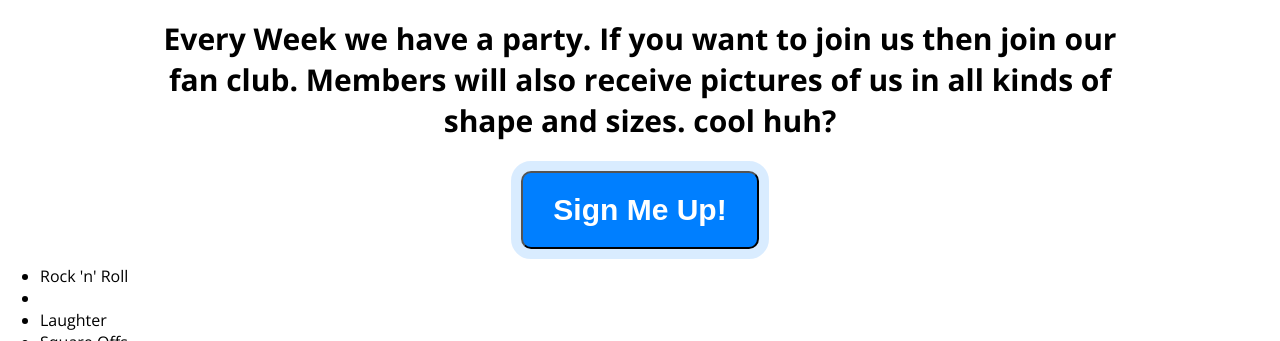
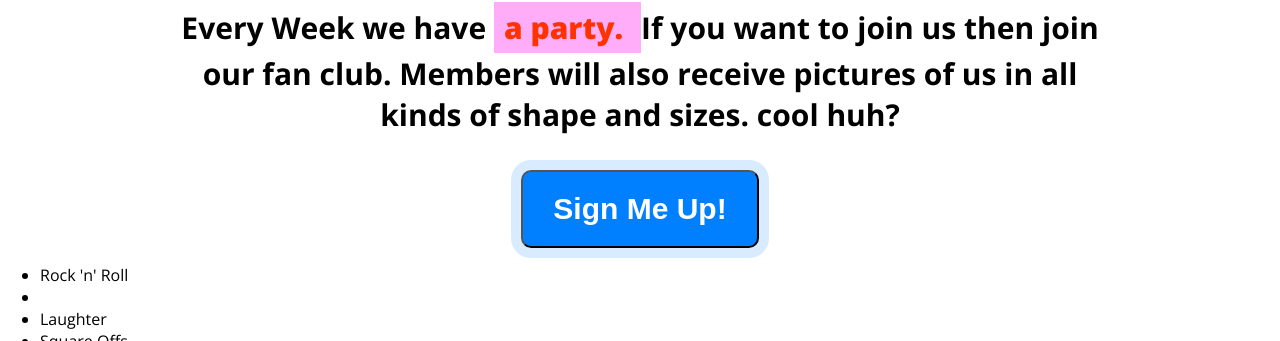
Before and after one commit to KrishnaAggarwal6/the-gang, a plain HTML site: page index.html in a window 1280 px wide. Shown: the part 764-1105 px from the top of the page. Drawn offline with nearby package versions, Linux system fonts and the light colour scheme.

Commit message:
More Info Completed

```diff
--- a/index.html
+++ b/index.html
@@ -46,7 +46,7 @@
         <div class="wrapper">
         <h2>Join Our Fan Club</h2>
         <p>
-            Every Week we have <highlight> a party. </highlight> If you want to join
+            Every Week we have <span class="highlight"> a party. </span> If you want to join
             us then join our fan club. Members will also receive pictures of us in
             all kinds of shape and sizes. cool huh?
         </p>
--- a/style.css
+++ b/style.css
@@ -159,3 +159,18 @@ p{
     margin: 30px 0;
 
 }
+
+.more-info p{
+    margin:18px 0 35px ;
+}
+.more-info h2{
+    margin: 50px 0 0 ;
+}
+.highlight{
+    background-color: #FFADF9;
+    color: #ff3300;
+    padding: 5px 10px;
+    line-height: 50px;
+    display: inline;
+    font-weight: 800;
+}
```
